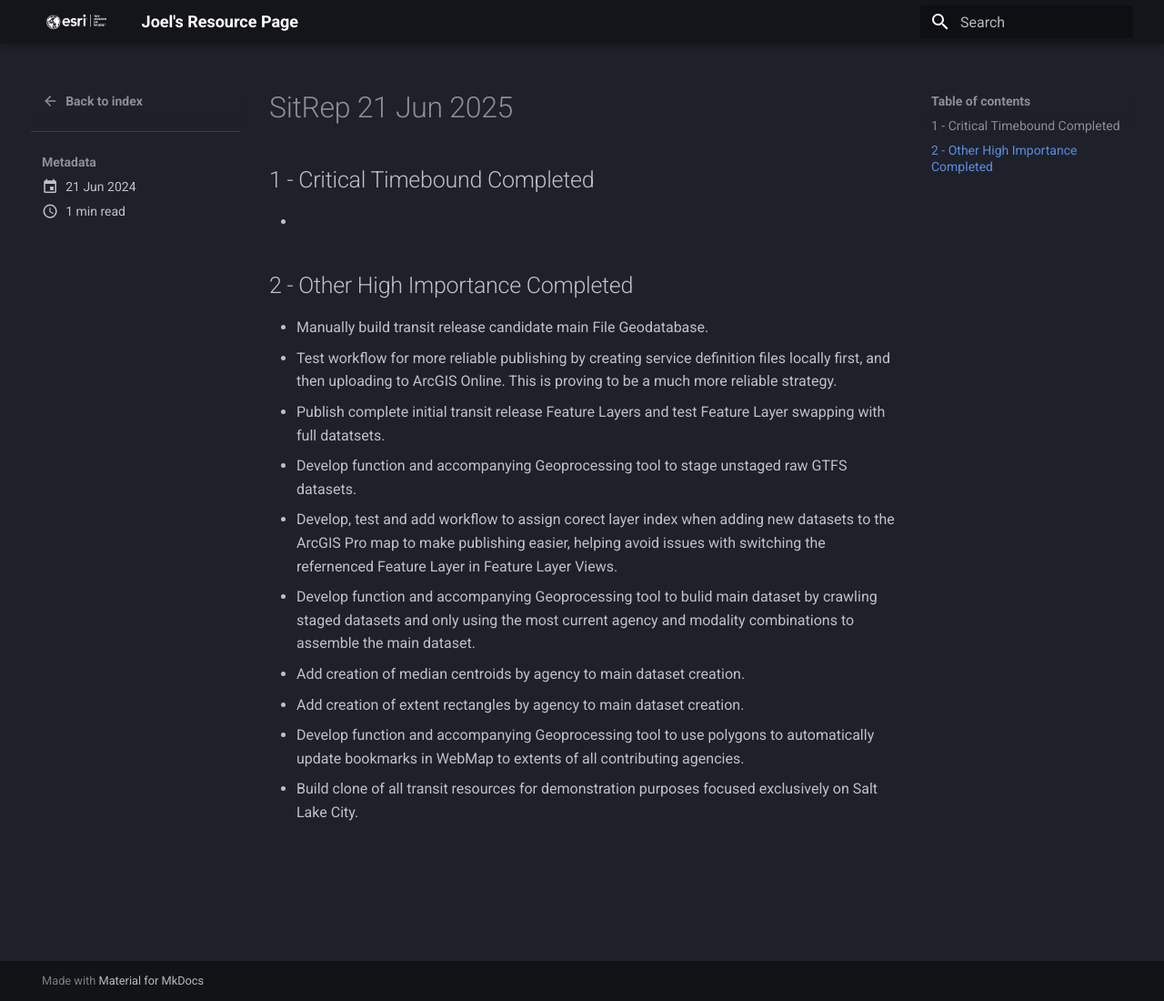
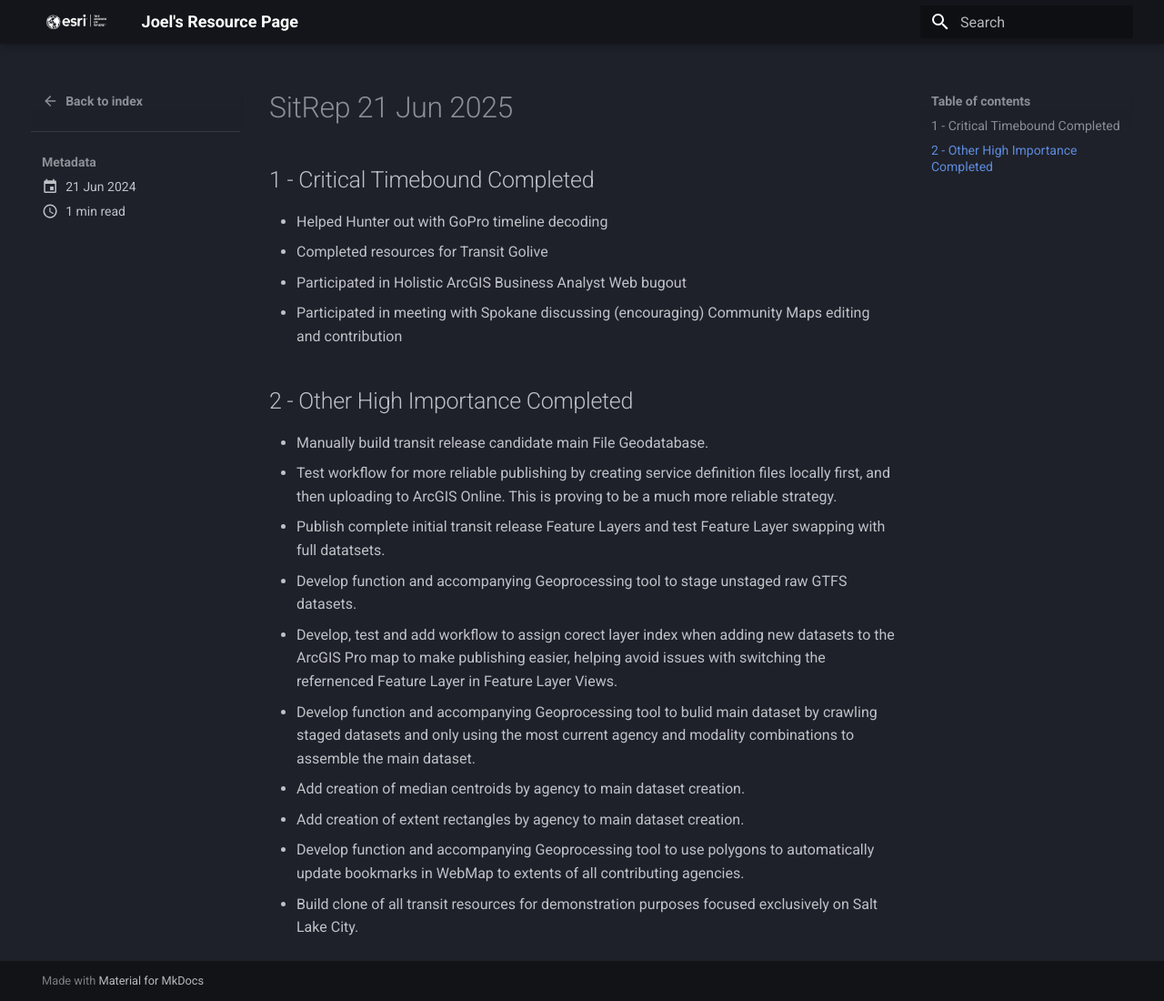
Before and after one commit to knu2xs/esri-resource-page, an MkDocs documentation site: the page built from docs/sitreps/posts/sitrep_20240621.md, in a window 1280 px wide and 1100 px high. Shown: the whole window at 91% size. Built offline with MkDocs 1.6.1 and Material for MkDocs 9.7.7, drawn with Linux system fonts in a browser that asks for light colours.

Commit message:
update sitreps

```diff
--- a/docs/sitreps/posts/sitrep_20240621.md
+++ b/docs/sitreps/posts/sitrep_20240621.md
@@ -6,7 +6,10 @@
 
 ## 1 - Critical Timebound Completed
 
--
+- Helped Hunter out with GoPro timeline decoding
+- Completed resources for Transit Golive
+- Participated in Holistic ArcGIS Business Analyst Web bugout
+- Participated in meeting with Spokane discussing (encouraging) Community Maps editing and contribution
 
 ## 2 - Other High Importance Completed
 
```
Also changed, not shown: docs/sitreps/posts/sitrep_20240628.md (added, +25 -0 lines).
